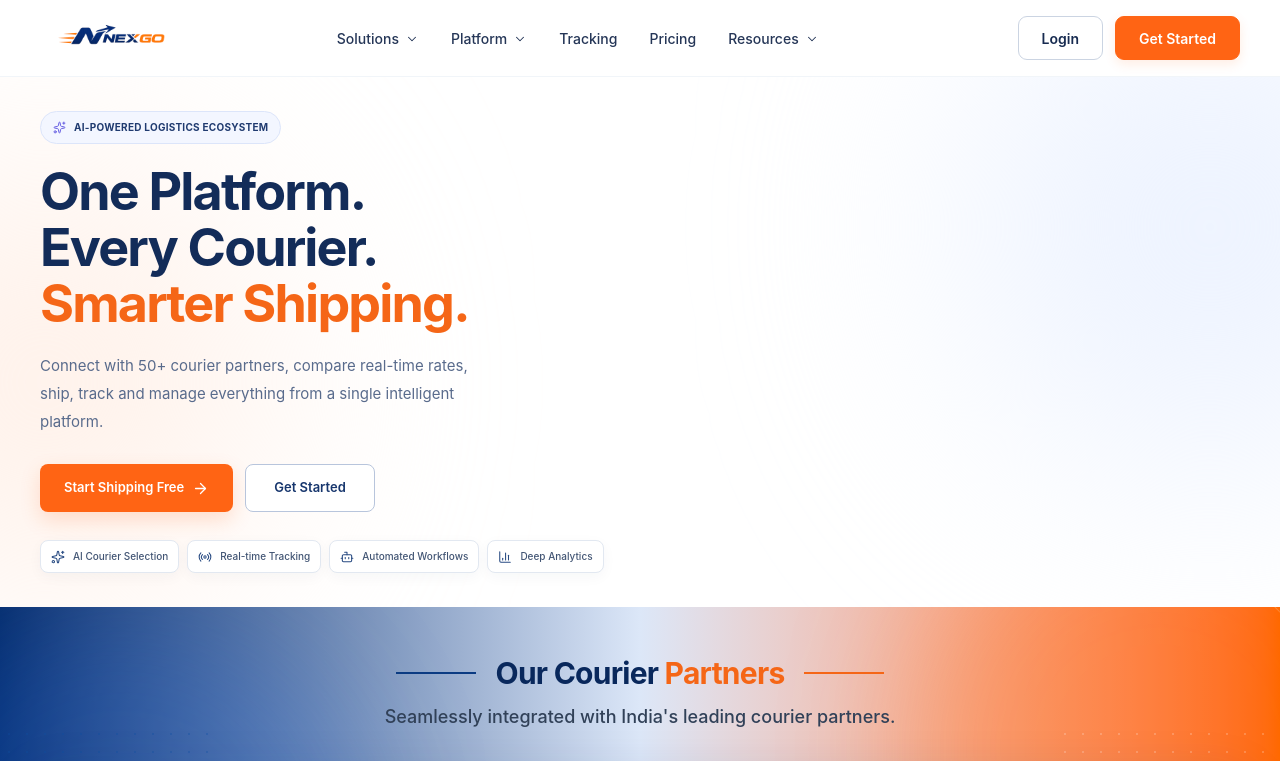
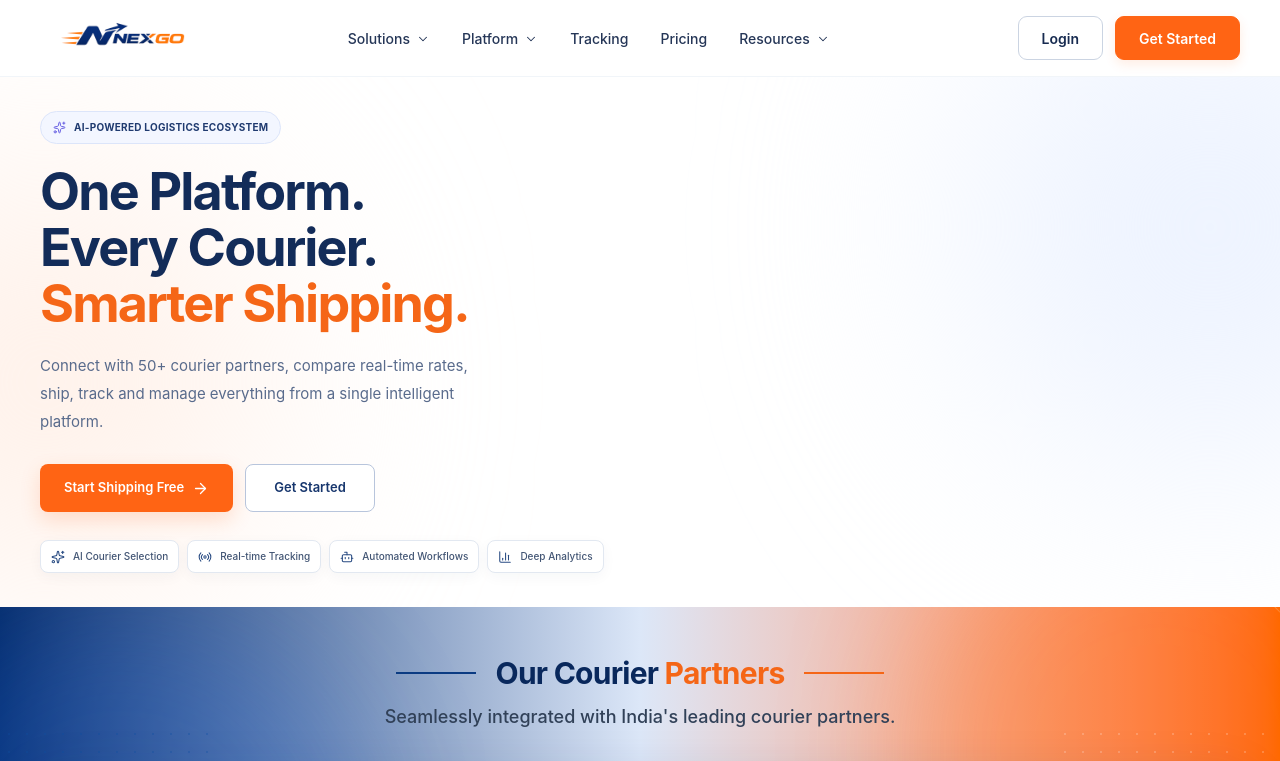
Before and after one commit to vikrammahtoit-dev/NexGo, a React (Vite) app in the folder apps/landing-page/: page / in a window 1280 px wide. Shown: the top 761 px of the page. Built offline with nearby package versions, Linux system fonts and the light colour scheme.

Commit message:
Update navbar logo

```diff
--- a/apps/landing-page/src/features/landing/navbar/Logo.jsx
+++ b/apps/landing-page/src/features/landing/navbar/Logo.jsx
@@ -1,14 +1,35 @@
 import { Link } from "react-router-dom";
-import logo from "../../../assets/logos/Nexgo_logo.png";
+import nexgoLogo from "../../../assets/logos/Nexgo_logo.png";
 
-export default function Logo() {
+const Logo = () => {
     return (
-        <Link to="/" className="flex shrink-0 items-center" >
+        <Link
+            to="/"
+            className="
+                flex
+                h-10
+                w-[130px]
+                shrink-0
+                items-center
+                overflow-hidden
+                sm:h-11
+                sm:w-[145px]
+                lg:w-[160px]
+            "
+        >
             <img
-                src={logo}
+                src={nexgoLogo}
                 alt="Nexgo"
-                className="block h-auto w-120px sm:w-[130px] lg:w-[138px]"
+                className="
+                    block
+                    h-auto
+                    w-full
+                    max-w-full
+                    object-contain
+                "
             />
         </Link>
-    )
-}
+    );
+};
+
+export default Logo;
```
